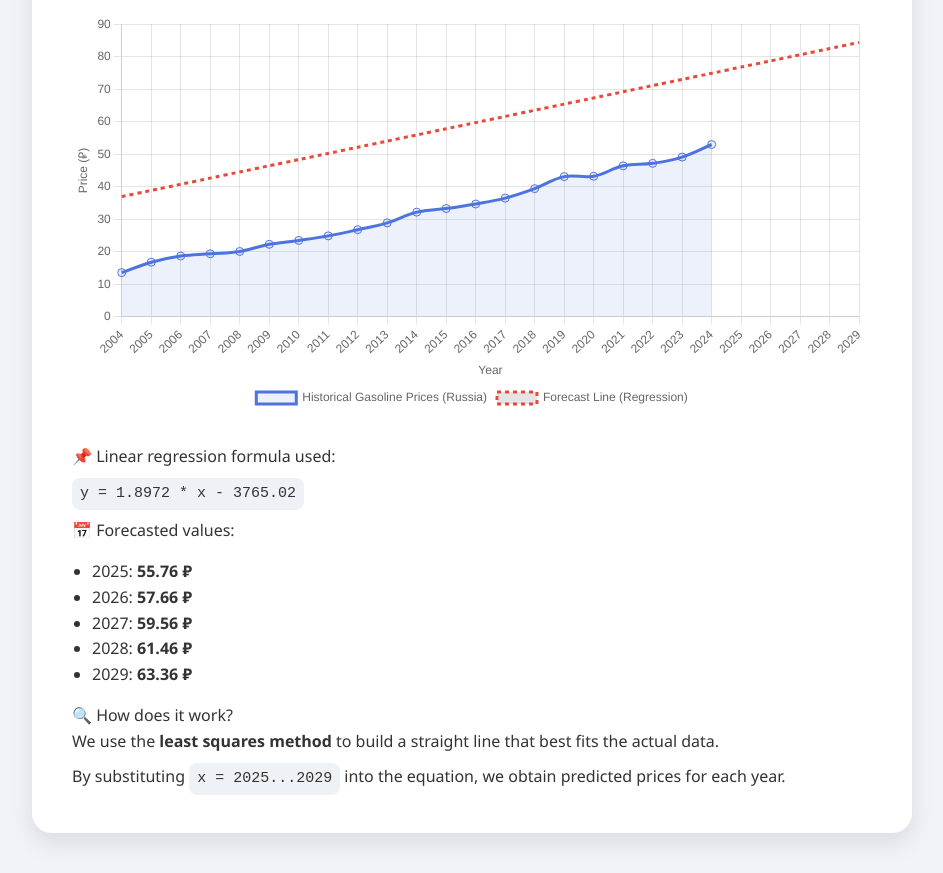
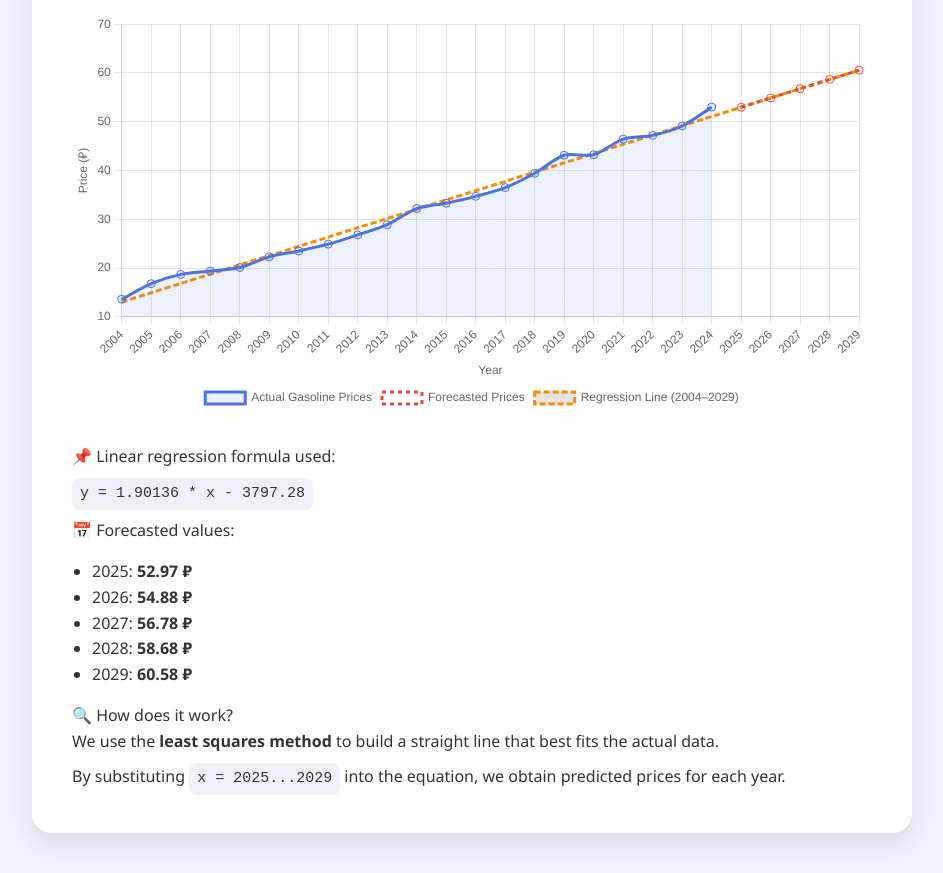
Before and after one commit to Saltanat-01/qymbat_ai, a plain HTML site: page gasoline_forecast_russia.html in a window 1280 px wide. Shown: the part 194-1067 px from the top of the page, without its empty margins (168-1111 px from the left). Drawn offline with nearby package versions, Linux system fonts and the light colour scheme.

Commit message:
gasoline_forecast_russia.html

```diff
--- a/gasoline_forecast_russia.html
+++ b/gasoline_forecast_russia.html
@@ -65,23 +65,23 @@
 
   <div class="card">
     <h1>Russia — Gasoline Price Forecast (2025–2029)</h1>
-    <div class="price">Forecast for 2025: ≈ 55.76 ₽</div>
+    <div class="price">Forecast for 2025: ≈ 53 ₽</div>
 
     <canvas id="gasolineChart" width="600" height="300"></canvas>
 
     <div class="formula">
       📌 Linear regression formula used:<br>
-      <code>y = 1.8972 * x - 3765.02</code>
+      <code>y = 1.90136 * x - 3797.28</code>
     </div>
 
     <div class="forecast">
       📅 Forecasted values:
       <ul>
-        <li>2025: <b>55.76 ₽</b></li>
-        <li>2026: <b>57.66 ₽</b></li>
-        <li>2027: <b>59.56 ₽</b></li>
-        <li>2028: <b>61.46 ₽</b></li>
-        <li>2029: <b>63.36 ₽</b></li>
+        <li>2025: <b>52.97 ₽</b></li>
+        <li>2026: <b>54.88 ₽</b></li>
+        <li>2027: <b>56.78 ₽</b></li>
+        <li>2028: <b>58.68 ₽</b></li>
+        <li>2029: <b>60.58 ₽</b></li>
       </ul>
     </div>
 
@@ -91,6 +91,7 @@
       By substituting <code>x = 2025...2029</code> into the equation, we obtain predicted prices for each year.
     </div>
   </div>
+
   <script>
     const ctx = document.getElementById('gasolineChart').getContext('2d');
 
@@ -107,28 +108,51 @@
       39.43, 43.13, 43.23, 46.44, 47.21, 49.13, 53
     ];
 
-    const regression = years.map(year => 1.8972 * year - 3765.02);
+    // Фактические + пустые значения для будущего
+    const combinedPrices = [...actualPrices, ...new Array(5).fill(null)];
+
+    // Прогноз (только 2025–2029)
+    const forecastPrices = [...new Array(21).fill(null),
+      1.90136 * 2025 - 3797.28,
+      1.90136 * 2026 - 3797.28,
+      1.90136 * 2027 - 3797.28,
+      1.90136 * 2028 - 3797.28,
+      1.90136 * 2029 - 3797.28
+    ];
+
+    // Полная линия регрессии (от 2004 до 2029)
+    const regressionLine = years.map(x => 1.90136 * x - 3797.28);
 
     const data = {
       labels: years,
       datasets: [
         {
-          label: 'Historical Gasoline Prices (Russia)',
-          data: [...actualPrices, null, null, null, null, null],
+          label: 'Actual Gasoline Prices',
+          data: combinedPrices,
           borderColor: '#4e73df',
           backgroundColor: 'rgba(78, 115, 223, 0.1)',
           fill: true,
-          tension: 0.4,
+          tension: 0.3,
           pointRadius: 4
         },
         {
-          label: 'Forecast Line (Regression)',
-          data: regression,
+          label: 'Forecasted Prices',
+          data: forecastPrices,
           borderColor: '#e74a3b',
           borderDash: [4, 4],
+          backgroundColor: 'transparent',
+          fill: false,
+          pointRadius: 4,
+          tension: 0.3
+        },
+        {
+          label: 'Regression Line (2004–2029)',
+          data: regressionLine,
+          borderColor: '#ff8c00',
+          borderDash: [6, 3],
           fill: false,
           pointRadius: 0,
-          tension: 0.1
+          tension: 0.15
         }
       ]
     };
@@ -145,7 +169,7 @@
         },
         scales: {
           y: {
-            beginAtZero: true,
+            beginAtZero: false,
             title: {
               display: true,
               text: 'Price (₽)'
```
